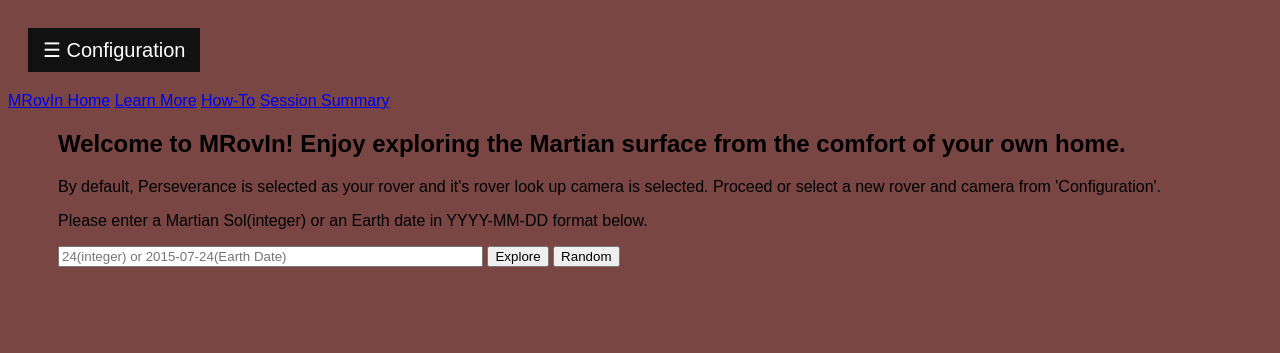
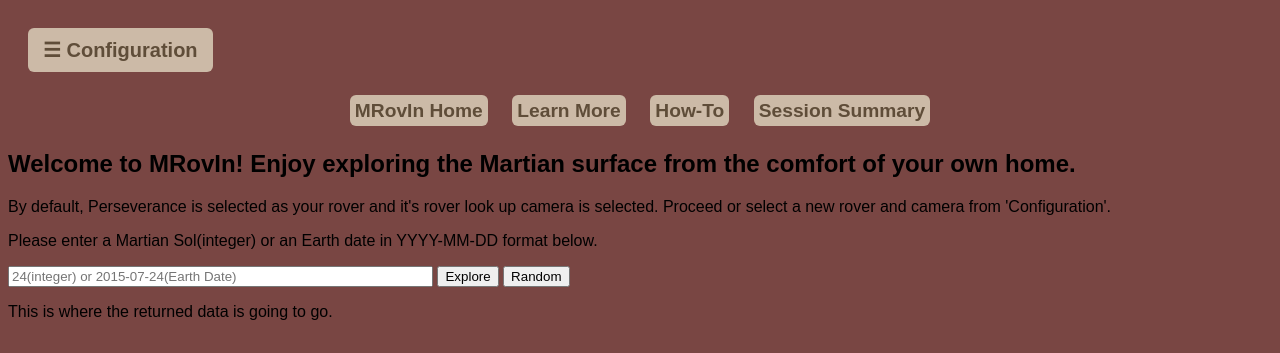
Before and after one commit to And724/MRovIN, a plain HTML site: page web/index.html in a window 1280 px wide. Drawn offline with Linux system fonts and the light colour scheme; a script that the page names is missing.

Commit message:
style changes

```diff
--- a/web/index.html
+++ b/web/index.html
@@ -25,23 +25,23 @@
           <div id="main">
             <button class="openbtn" onclick="openNav()">&#9776; Configuration</button>
           </div>
-        <nav class = "Global Nav">
+        <nav>
             <a href='index.html'>MRovIn Home</a>
             <a href='about_glossary.html'>Learn More</a>
             <a href='howto.html'>How-To</a>
             <a href='summary.html'>Session Summary</a>
         </nav>
 
-        <article style="margin-left: 50px;">
-            <h1>Welcome to MRovIn! Enjoy exploring the Martian surface from the comfort of your own home.</h1>
-            <p>
+        <article>
+            <h1 class="welcome">Welcome to MRovIn! Enjoy exploring the Martian surface from the comfort of your own home.</h1>
+            <p class="paragraph">
               By default, Perseverance is selected as your rover and it's rover look up camera is selected.
               Proceed or select a new rover and camera from 'Configuration'.
             </p>
-            <p>
-              Please enter a Martian Sol(integer) or an Earth date in YYYY-MM-DD format below.
-            </p>
             <form>
+              <p class="instruction">
+                Please enter a Martian Sol(integer) or an Earth date in YYYY-MM-DD format below.
+              </p>
               <input type="text" id="enterQuery" name="enterQuery"
               placeholder="24(integer) or 2015-07-24(Earth Date)"
               size = 50
@@ -49,7 +49,11 @@
               <button class="button" onclick="userQuery()">Explore</button>
               <button class="button" onclick="randomQuery()">Random</button>
             </form>
-
+          </article>
+          <article>
+            <p>
+              This is where the returned data is going to go.
+            </p>
           </article>
     </body>
 </html>
--- a/web/main.css
+++ b/web/main.css
@@ -10,7 +10,7 @@ body {
     z-index: 1;
     top: 0;
     left: 0;
-    background-color: #111;
+    background-color: #ccbaa7;
     overflow-x: hidden;
     padding-top: 60px;
     transition: 0.2s;
@@ -19,14 +19,14 @@ body {
   .sidebar a {
     padding: 8px 8px 8px 32px;
     text-decoration: none;
-    font-size: 25px;
-    color: #818181;
+    font-size: 40px;
+    color: #444;
     display: block;
     transition: 0.2s;
   }
 
   .sidebar a:hover {
-    color: #f1f1f1;
+    color: #5f4d39;
   }
 
   .sidebar .closebtn {
@@ -40,14 +40,19 @@ body {
   .openbtn {
     font-size: 20px;
     cursor: pointer;
-    background-color: #111;
-    color: white;
+    background-color: #ccbaa7;
+    color: #5f4d39;
     padding: 10px 15px;
     border: none;
+    border: 5px;
+    border-width: 2px;
+    border-radius: 6px;
+    font-weight: bold;
   }
 
   .openbtn:hover {
-    background-color: #444;
+    background-color: #5f4d39;
+    color: whitesmoke;
   }
 
 
@@ -75,3 +80,27 @@ body {
   color: #f1f1f1;
   cursor: crosshair;
 }
+
+nav {
+  text-align: center;
+}
+
+nav a {
+  background-color: #ccbaa7;
+  border: 5px;
+  border-width: 2px;
+  border-radius: 6px;
+  color: #5f4d39;
+  font-size: 1.2em;
+  font-weight: bold;
+  line-height: 2;
+  text-decoration: none;
+  vertical-align: middle;
+  margin: 10px;
+  padding: 0.40%;
+}
+
+nav a:hover{
+  background-color: #5f4d39;
+  color: whitesmoke;
+}
```
